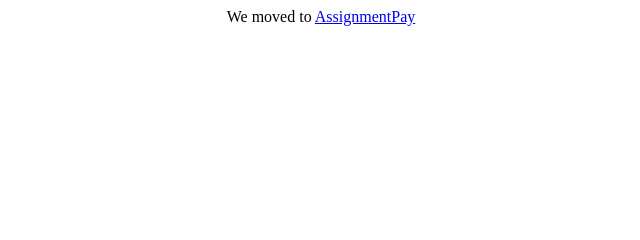
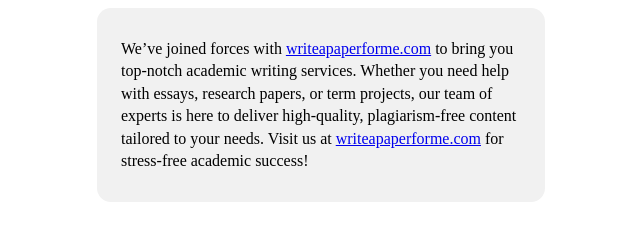
Before and after one commit to Artur-rome/wordsessay.com, a plain HTML site: page index.html in a window 1280 px wide. Shown: the whole page, without its empty margins (319-959 px from the left). Drawn offline with Linux system fonts and the light colour scheme.

Commit message:
text changes

```diff
--- a/index.html
+++ b/index.html
@@ -6,8 +6,8 @@
     <title>Document</title>
 </head>
 <body>
-    <div style="margin: 0 auto;">
-        <p style="margin: 0 auto; text-align: center;">We moved to <a rel="nofollow" href="https://assignmentpay.com/">AssignmentPay</a></p>
+    <div style="margin: 0 auto; max-width: 400px; background: #f1f1f1; padding: 14px 24px; border-radius: 14px;">
+        <p style="line-height: 1.4;">We’ve joined forces with <a href="https://writeapaperforme.com/">writeapaperforme.com</a> to bring you top-notch academic writing services. Whether you need help with essays, research papers, or term projects, our team of experts is here to deliver high-quality, plagiarism-free content tailored to your needs. Visit us at <a href="https://writeapaperforme.com/">writeapaperforme.com</a> for stress-free academic success!</p>
     </div>
 </body>
 </html>
```
